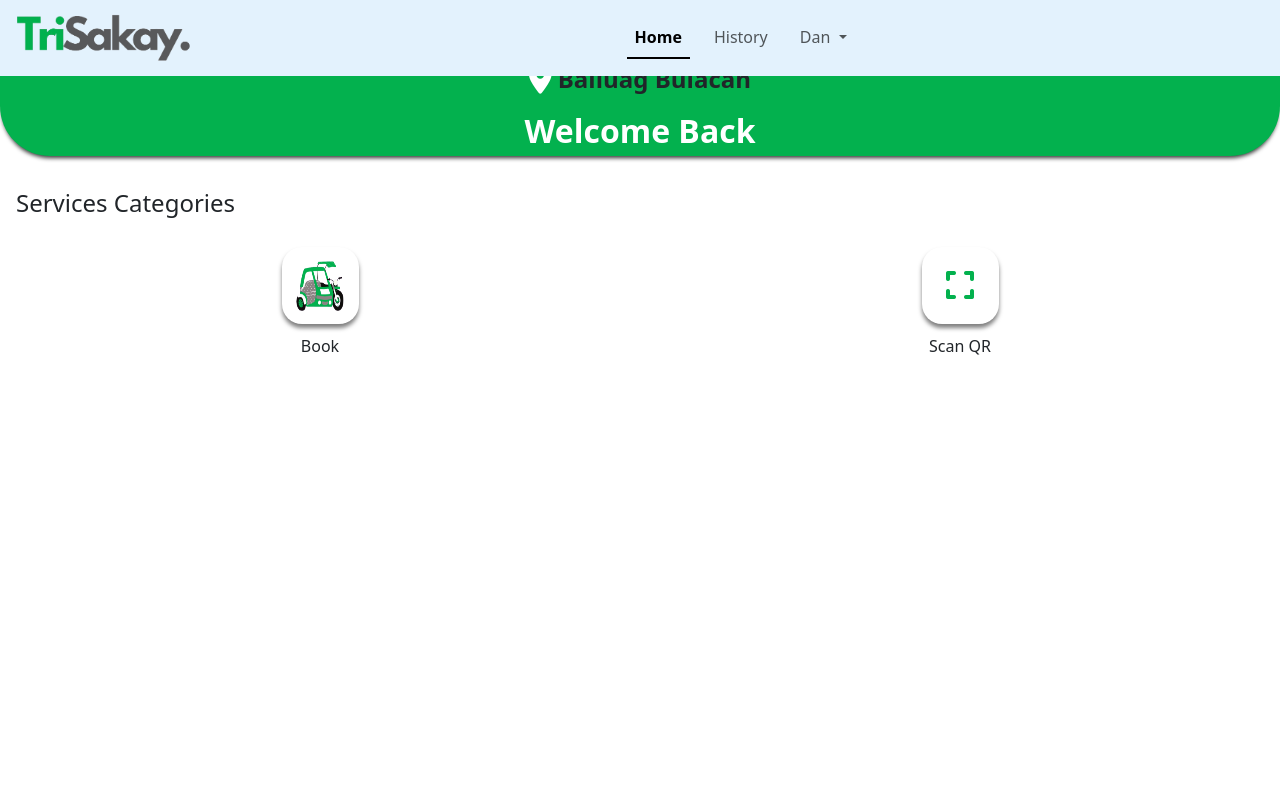
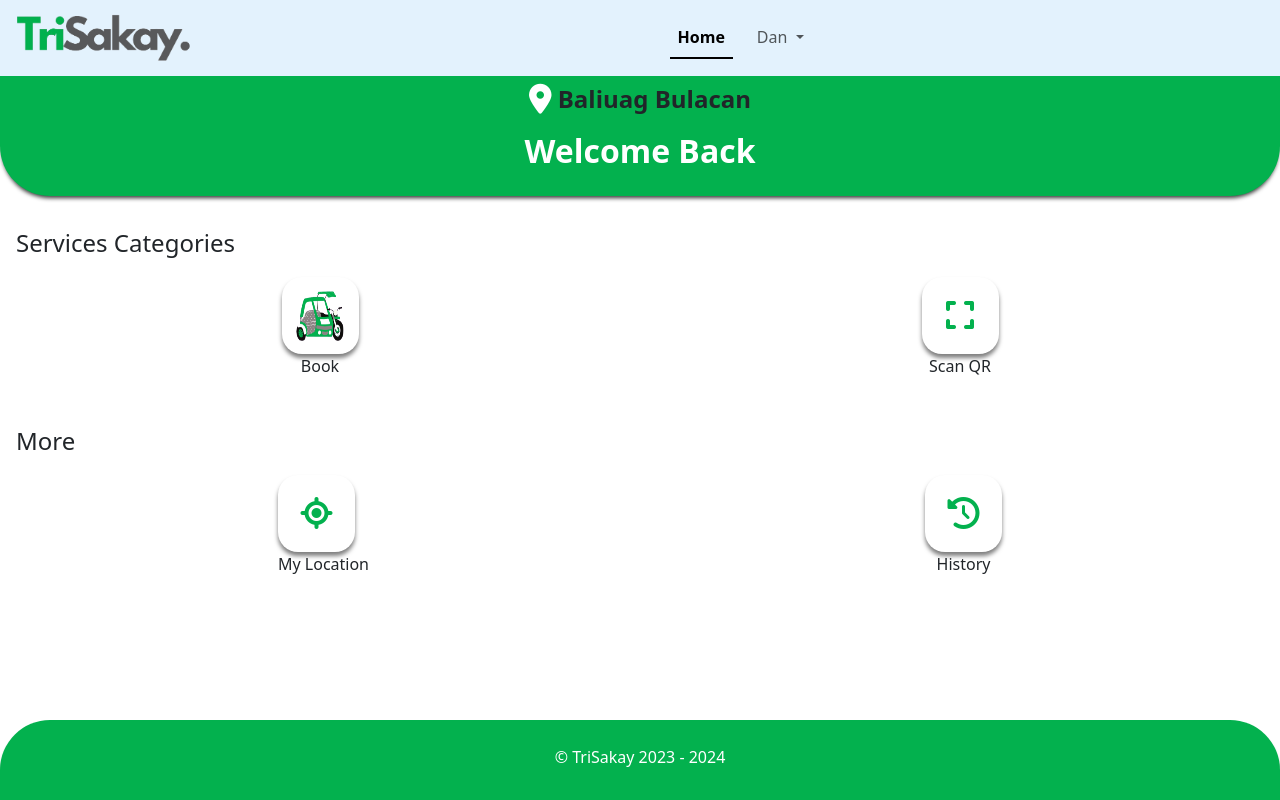
Before and after one commit to Dev-DanS/Dev-DanS.github.io, a PHP site: page / in a window 1280 px wide. Run offline with PHP 8.4, Linux system fonts and the light colour scheme; some libraries are stand-ins or nearby versions.

Commit message:
Add files via upload

```diff
--- a/css/cdashboard2.css
+++ b/css/cdashboard2.css
@@ -1,11 +1,11 @@
 .panel {
   background-color: #03b14e;
-  height: 5rem;
+  height: 15vh;
   border-bottom-left-radius: 3.125rem;
   border-bottom-right-radius: 3.125rem;
   display: flex;
   flex-direction: column;
-  justify-content: center;
+  justify-content: center; /* Add this line to center items vertically */
   align-items: center;
   box-shadow: 0 4px 4px -2px rgba(0, 0, 0, 0.8);
 }
@@ -34,9 +34,8 @@
 
 .buttons {
   display: flex;
-  flex-wrap: wrap; /* Added to allow buttons to wrap to the next line on smaller screens */
-  justify-content: space-around;
-  align-items: center;
+  justify-content: space-around; /* Distributes space around divs */
+  align-items: center; /* Centers vertically */
 }
 
 .buttons .book {
@@ -47,42 +46,65 @@
   font-weight: 500;
 }
 
-.buttons .booking,
-.buttons .scanqr {
+.buttons .booking {
   height: 77px;
   width: 77px;
-  margin: 10px; /* Added margin between buttons for better spacing on smaller screens */
-  box-shadow: 0px 4px 4px rgba(0, 0, 0, 0.5);
+  box-shadow: 0px 4px 4px rgba(0, 0, 0, 0.5); /* Shadow on all sides */
   border-radius: 20px;
   display: flex;
-  justify-content: center;
+  justify-content: center; /* Centers horizontally */
   align-items: center;
   border: none;
   cursor: pointer;
   background-color: white;
 }
 
-.buttons .booking:hover,
-.buttons .scanqr:hover {
+.buttons .booking:hover {
   background-color: #58595b;
 }
 
-.scan {
-  text-align: center;
+.buttons .scan{
+    text-align: center;
 }
 
-.scan .scanlabel {
-  font-weight: 500;
+.scan .scanlabel{
+    font-weight: 500;
 }
 
-@media screen and (max-width: 768px) {
-  /* Adjust styles for smaller screens */
-  .panel {
-    height: auto; /* Adjust height as needed for smaller screens */
-  }
+.buttons .scanqr {
+  height: 77px;
+  width: 77px;
+  box-shadow: 0px 4px 4px rgba(0, 0, 0, 0.5); /* Shadow on all sides */
+  border-radius: 20px;
+  display: flex;
+  justify-content: center; /* Centers horizontally */
+  align-items: center;
+  border: none;
+  cursor: pointer;
+  background-color: white;
+}
 
-  .buttons .booking,
-  .buttons .scanqr {
-    width: 100%; /* Make buttons take full width on smaller screens */
-  }
+.buttons .scanqr:hover{
+    background-color: #58595B;
 }
+
+.footer {
+  background-color: #03b14e;
+  height: 10vh;
+  border-top-left-radius: 3.125rem;
+  border-top-right-radius: 3.125rem;
+  display: flex;
+  flex-direction: column;
+  justify-content: center; /* Add this line to center items vertically */
+  align-items: center;
+  box-shadow: 0 4px 4px -2px rgba(0, 0, 0, 0.8);
+  position: fixed;
+  bottom: 0;
+  width: 100%;
+}
+
+.foot{
+    color: white;
+  margin-top: 0.625rem;
+  font-size: 2vh;
+}
--- a/index.html
+++ b/index.html
@@ -32,9 +32,6 @@
                 <ul class="navbar-nav nav-underline ms-auto me-auto">
                     <li class="nav-item">
                         <a class="nav-link active" aria-current="page" href="#">Home</a>
-                    </li>
-                    <li class="nav-item">
-                        <a class="nav-link" href="#">History</a>
                     </li>
                     <li class="nav-item dropdown">
                         <a class="nav-link dropdown-toggle" href="#" role="button" data-bs-toggle="dropdown"
@@ -81,7 +78,30 @@
             </button>
             <p class="scanlabel">Scan QR</p>
         </div>
+    </div>
 
+    <div class="dashboard">
+        <p class="categories">More</p>
+    </div>
+
+    <div class="buttons">
+        <div class="book">
+            <button class="booking">
+                <i class="fa-solid fa-location-crosshairs fa-2xl" style="color: #03b14e;"></i>
+            </button>
+            <p class="booklabel">My Location</p>
+        </div>
+
+        <div class="scan">
+            <button class="scanqr">
+                <i class="fa-solid fa-clock-rotate-left fa-2xl" style="color: #03b14e;"></i>
+            </button>
+            <p class="scanlabel">History</p>
+        </div>
+    </div>
+
+    <div class="footer">
+        <p class="foot">© TriSakay 2023  - 2024</p>
     </div>
 
 </body>
```
